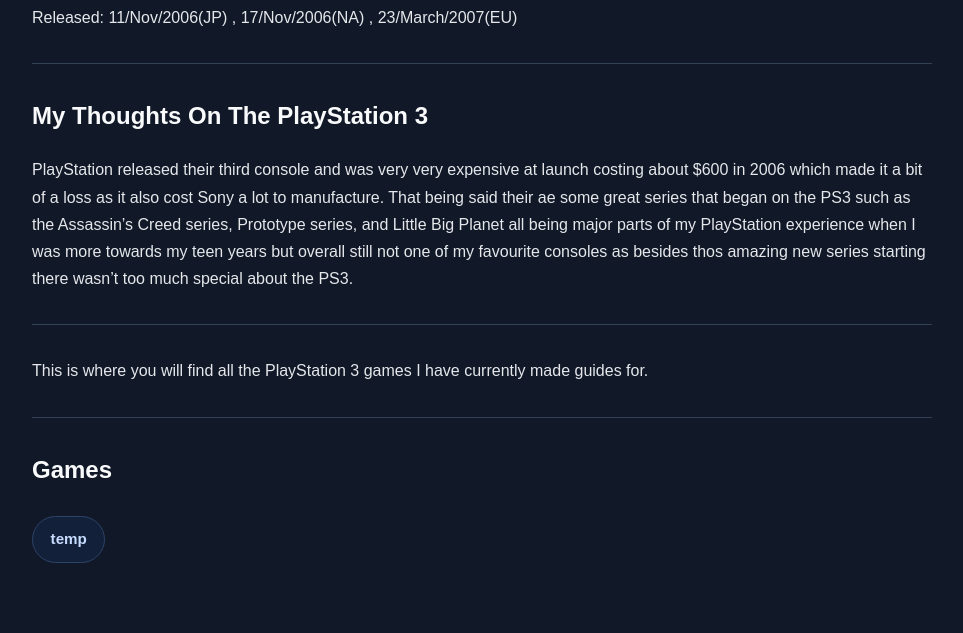
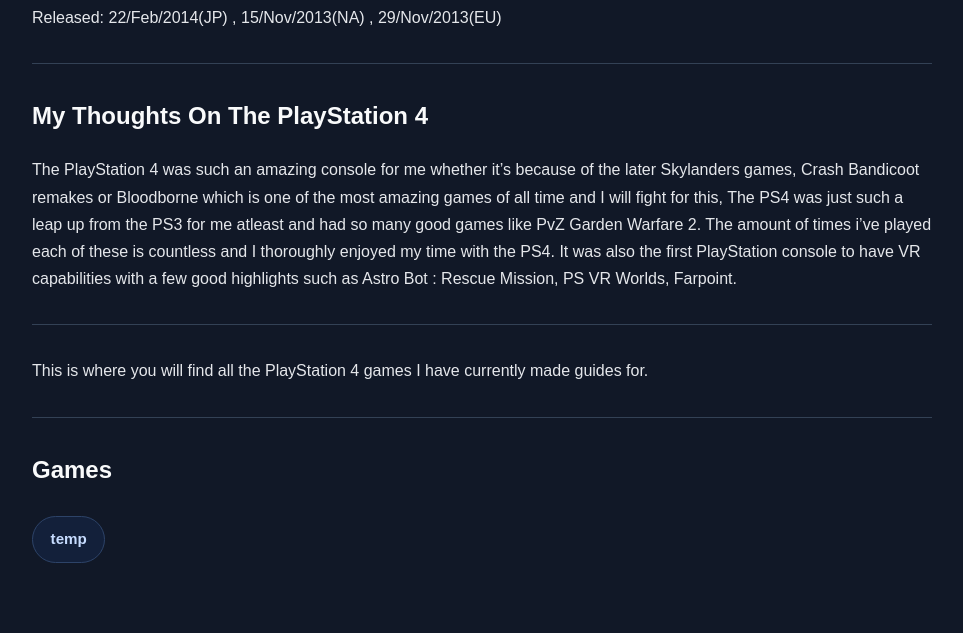
Before and after one commit to ForgottenGem/ForgottenGuides, a Jekyll site: the page built from playstation4/index.md, in a window 1280 px wide. Shown: the part 688-1321 px from the top of the page, without its empty margins (158-1121 px from the left). Built offline with Jekyll 4.4.1, drawn with Linux system fonts in a browser that asks for light colours.

Commit message:
Update index.md

```diff
--- a/playstation4/index.md
+++ b/playstation4/index.md
@@ -60,18 +60,18 @@ title: PlayStation 4
 </script>
 
 
-Released: 11/Nov/2006(JP) , 17/Nov/2006(NA) , 23/March/2007(EU)
+Released: 22/Feb/2014(JP) , 15/Nov/2013(NA) , 29/Nov/2013(EU)
 
 
 ---
 
-## My Thoughts On The PlayStation 3
+## My Thoughts On The PlayStation 4
 
-PlayStation released their third console and was very very expensive at launch costing about $600 in 2006 which made it a bit of a loss as it also cost Sony a lot to manufacture. That being said their ae some great series that began on the PS3 such as the Assassin's Creed series, Prototype series, and Little Big Planet all being major parts of my PlayStation experience when I was more towards my teen years but overall still not one of my favourite consoles as besides thos amazing new series starting there wasn't too much special about the PS3.
+The PlayStation 4 was such an amazing console for me whether it's because of the later Skylanders games, Crash Bandicoot remakes or Bloodborne which is one of the most amazing games of all time and I will fight for this, The PS4 was just such a leap up from the PS3 for me atleast and had so many good games like PvZ Garden Warfare 2. The amount of times i've played each of these is countless and I thoroughly enjoyed my time with the PS4. It was also the first PlayStation console to have VR capabilities with a few good highlights such as Astro Bot : Rescue Mission, PS VR Worlds, Farpoint.
 
 ---
 
-This is where you will find all the PlayStation 3 games I have currently made guides for.
+This is where you will find all the PlayStation 4 games I have currently made guides for.
 
 ---
 
```
